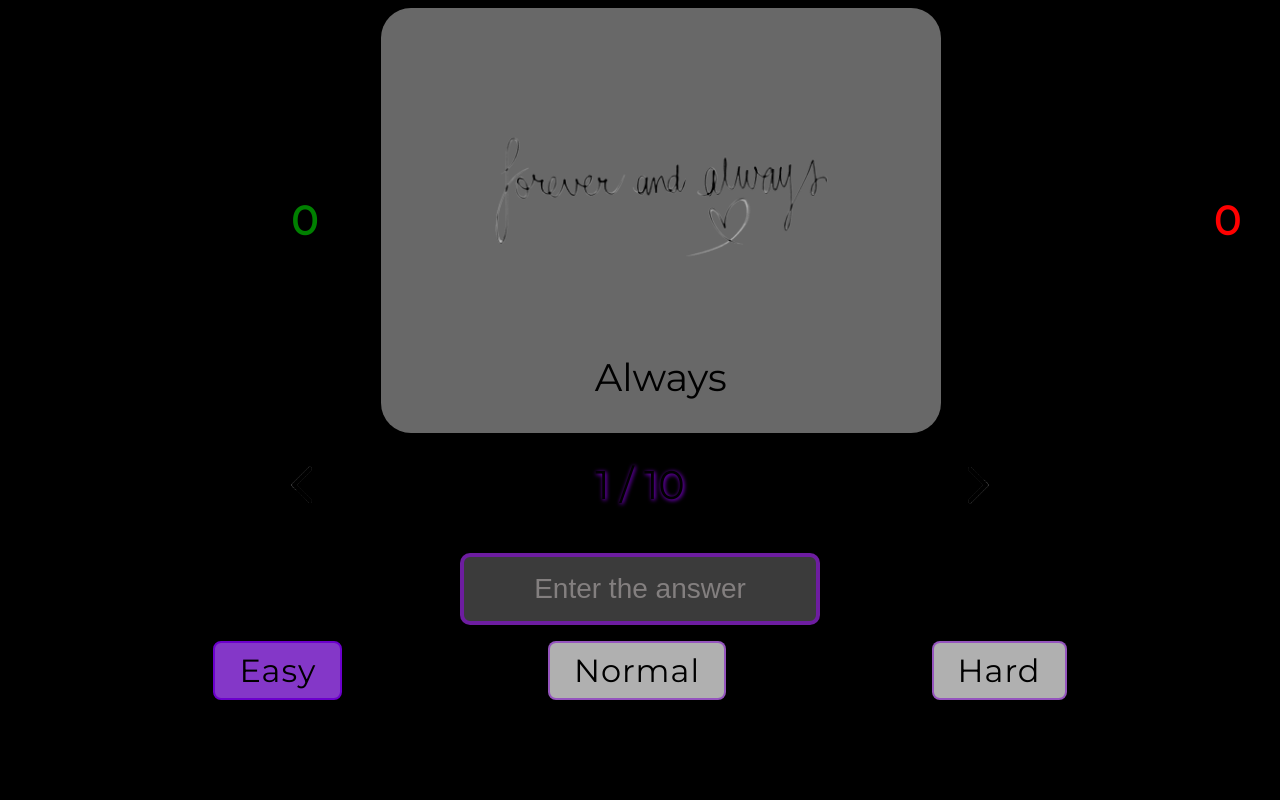
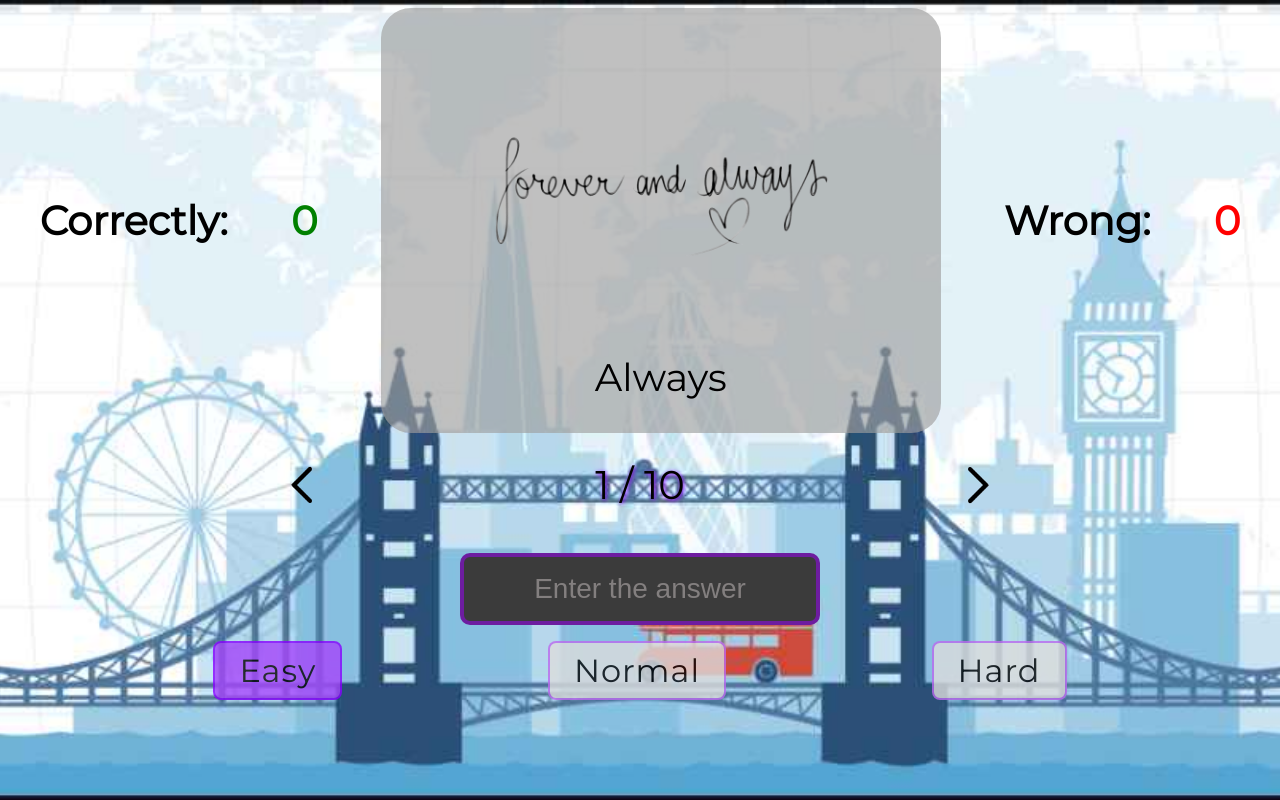
Before and after one commit to valeria-knv/lr12-Konovalchuk, a plain HTML site: page index.html in a window 1280 px wide. Drawn offline with nearby package versions, Linux system fonts and the light colour scheme; files whose address does not match are found by name; a web font is replaced by a local one.

Commit message:
Update style12.css

```diff
--- a/style12.css
+++ b/style12.css
@@ -1,7 +1,7 @@
 body{
     font-family: 'Montserrat', sans-serif;
     background-color: black;
-    background-image: url("background.png");
+    background-image: url("backgroung.png");
     background-size: cover;
     background-repeat: no-repeat;
     background-attachment: fixed;
```
